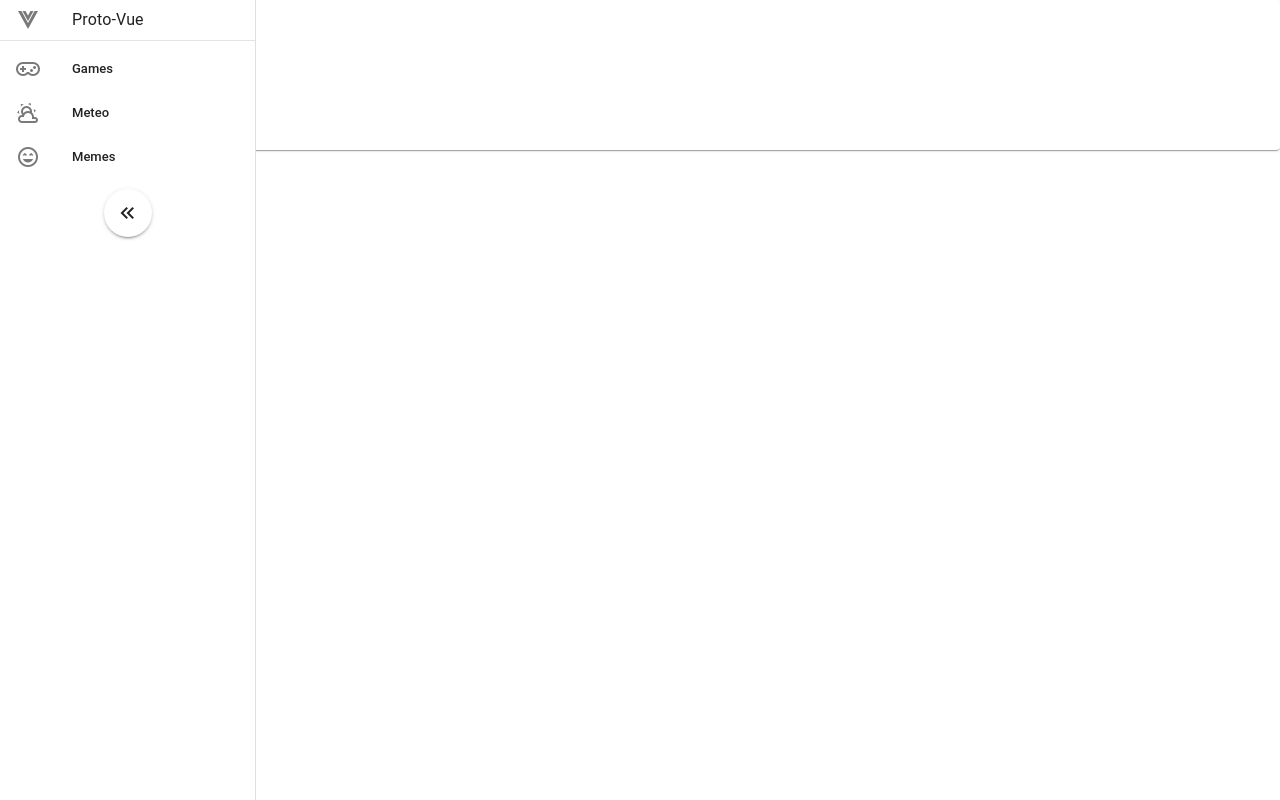
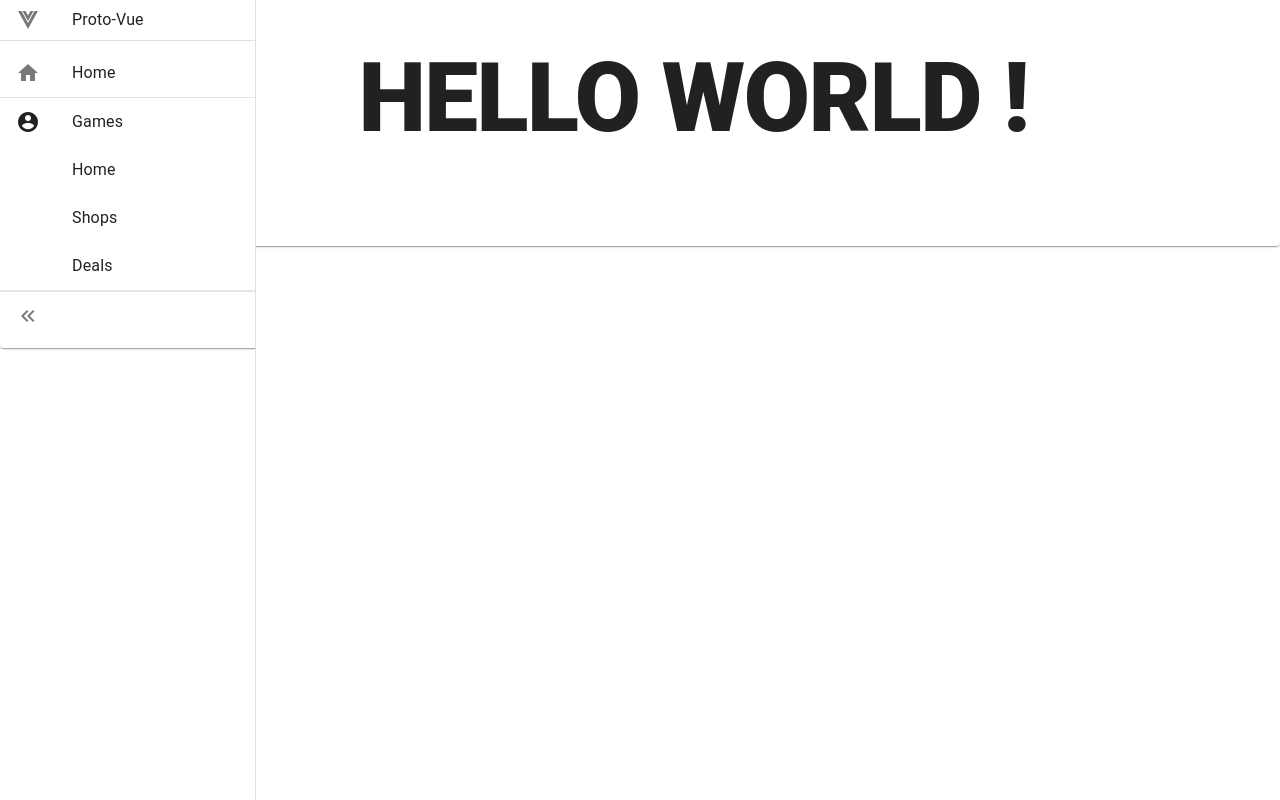
Before and after one commit to ThibaultNG/proto-vue, a Vue app: page /home in a window 1280 px wide. Built offline with nearby package versions, Linux system fonts and the light colour scheme.

Commit message:
home page + dynamic routes for modules

```diff
--- a/src/App.vue
+++ b/src/App.vue
@@ -1,42 +1,12 @@
 <script setup lang="ts">
-import { ref } from "vue";
 import { RouterView } from "vue-router";
-const navDrawerPinned = ref(false);
+import MainNavBar from "./component/MainNavBar.vue";
 </script>
 
 <template>
     <v-card>
         <v-layout>
-            <v-navigation-drawer v-model:rail="navDrawerPinned">
-                <v-list-item prepend-icon="mdi-vuejs" title="Proto-Vue"></v-list-item>
-
-                <v-divider></v-divider>
-
-                <v-list density="compact" nav>
-                    <v-list-item
-                        prepend-icon="mdi-gamepad-variant-outline"
-                        title="Games"
-                        value="games"
-                        to="/games"
-                    ></v-list-item>
-                    <v-list-item
-                        prepend-icon="mdi-weather-partly-cloudy"
-                        title="Meteo"
-                        value="meteo"
-                        to="/meteo"
-                    ></v-list-item>
-                    <v-list-item
-                        prepend-icon="mdi-emoticon-excited-outline"
-                        title="Memes"
-                        value="memes"
-                        to="/album"
-                    ></v-list-item>
-                </v-list>
-                <v-btn icon @click="navDrawerPinned = !navDrawerPinned" location="top center">
-                    <v-icon v-if="!navDrawerPinned">mdi-chevron-double-left</v-icon>
-                    <v-icon v-else>mdi-chevron-double-right</v-icon>
-                </v-btn>
-            </v-navigation-drawer>
+            <MainNavBar />
 
             <v-main>
                 <div class="main-container">
@@ -49,7 +19,7 @@ const navDrawerPinned = ref(false);
 
 <style scoped>
 .main-container {
-    padding-left: 10%; /* Add padding of 5% on all sides */
+    padding-left: 10%;
     padding-right: 10%;
     padding-top: 50px;
     padding-bottom: 100px;
--- /dev/null
+++ b/src/component/MainNavBar.vue
@@ -0,0 +1,57 @@
+<script setup lang="ts">
+import { ref } from "vue";
+
+import gameLinks from "../modules/games/constants/gameGroupLinks";
+
+const navDrawerPinned = ref(false);
+const open = ref(["Games"]);
+
+const groups = [...gameLinks];
+</script>
+
+<template>
+    <v-navigation-drawer v-model:rail="navDrawerPinned">
+        <v-list-item prepend-icon="mdi-vuejs" title="Proto-Vue"></v-list-item>
+
+        <v-divider />
+
+        <v-card class="mx-auto" width="300">
+            <v-list v-model:opened="open">
+                <v-list-item prepend-icon="mdi-home" title="Home" to="/"></v-list-item>
+
+                <v-divider />
+
+                <v-list-group v-for="group in groups" :value="group.groupName">
+                    <template v-slot:activator="{ props }">
+                        <v-list-item
+                            v-bind="props"
+                            prepend-icon="mdi-account-circle"
+                            title="Games"
+                        />
+                    </template>
+
+                    <v-list-group v-for="item in group.itemList" :value="item.name">
+                        <template v-slot:activator="{ props }">
+                            <v-list-item
+                                v-bind="props"
+                                :title="item.name"
+                                :to="item.link"
+                            ></v-list-item>
+                        </template>
+                    </v-list-group>
+                    <v-divider />
+                </v-list-group>
+
+                <v-divider />
+
+                <v-list-item
+                    :prepend-icon="
+                        navDrawerPinned ? 'mdi-chevron-double-right' : 'mdi-chevron-double-left'
+                    "
+                    @click="navDrawerPinned = !navDrawerPinned"
+                >
+                </v-list-item>
+            </v-list>
+        </v-card>
+    </v-navigation-drawer>
+</template>
--- a/src/modules/games/Games.vue
+++ b/src/modules/games/Games.vue
@@ -1,44 +1,7 @@
-<script setup lang="ts">import { computed, ref } from 'vue';
-
-	const chosen = ref(0);
-	const color = computed(()=>{
-        switch (chosen.value) {
-          case 0: return 'blue-grey'
-          case 1: return 'teal'
-          case 2: return 'brown'
-          case 3: return 'indigo'
-          default: return 'blue-grey'
-        }
-	});
-
-</script>
+<script setup lang="ts"></script>
 
 <template>
-	<v-layout class="overflow-visible" style="height: 56px;">
-		<h1 class="text-h3 font-weight-medium">Games</h1>
-
-		<v-bottom-navigation v-model="chosen" :bg-color="color" mode="shift">
-
-			<v-btn to="home">
-				<v-icon size="x-large">mdi-home-outline</v-icon>
-
-				<span>Home</span>
-			</v-btn>
-
-			<v-btn to="shops">
-				<v-icon size="x-large">mdi-store-outline</v-icon>
-
-				<span>Shops</span>
-			</v-btn>
-
-			<v-btn to="deals">
-				<v-icon size="x-large">mdi-tag-outline</v-icon>
-
-				<span>Deals</span>
-			</v-btn>
-		</v-bottom-navigation>
-	</v-layout>
-	<RouterView />
+    <RouterView />
 </template>
 
 <style></style>
--- /dev/null
+++ b/src/modules/games/constants/gameGroupLinks.ts
@@ -0,0 +1,10 @@
+export default [
+    {
+        groupName: "Games",
+        itemList: [
+            { name: "Home", link: "/games/home" },
+            { name: "Shops", link: "/games/shops" },
+            { name: "Deals", link: "/games/deals" }
+        ]
+    }
+];
--- a/src/router/index.ts
+++ b/src/router/index.ts
@@ -1,11 +1,20 @@
 import { createRouter, createWebHistory } from "vue-router";
-import Album from "../modules/album/views/Album.vue";
+import Album from "@/modules/album/views/Album.vue";
 import gameRoutes from "@/modules/games/router/gameRoutes";
 import meteoRoutes from "@/modules/meteo/router/meteoRoutes";
+import HomePageVue from "@/views/HomePage.vue";
 
 const router = createRouter({
     history: createWebHistory(import.meta.env.BASE_URL),
     routes: [
+        {
+            path: "/",
+            redirect: "/home"
+        },
+        {
+            path: "/home",
+            component: HomePageVue
+        },
         ...meteoRoutes,
         {
             path: "/album",
--- /dev/null
+++ b/src/views/HomePage.vue
@@ -0,0 +1,5 @@
+<script setup lang="ts"></script>
+
+<template>
+    <h1 class="text-h1 font-weight-black">HELLO WORLD !</h1>
+</template>
```
